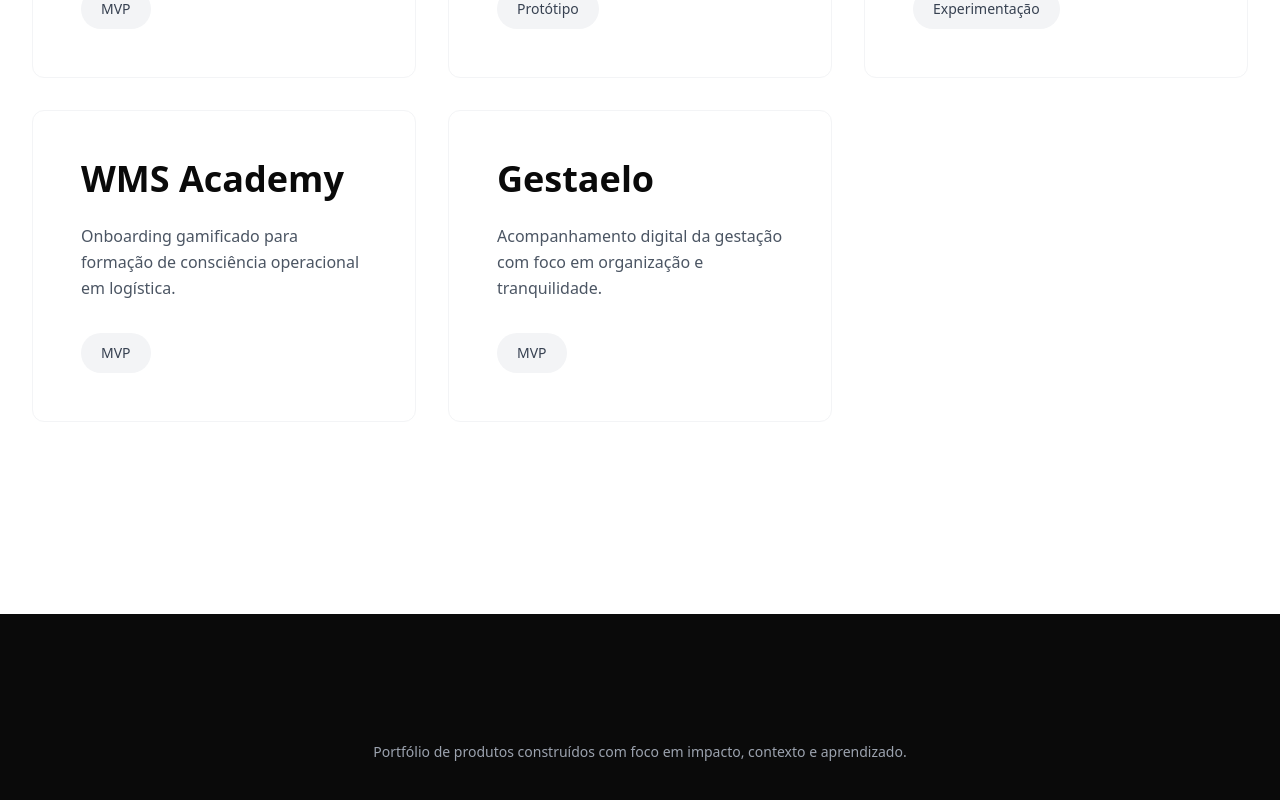
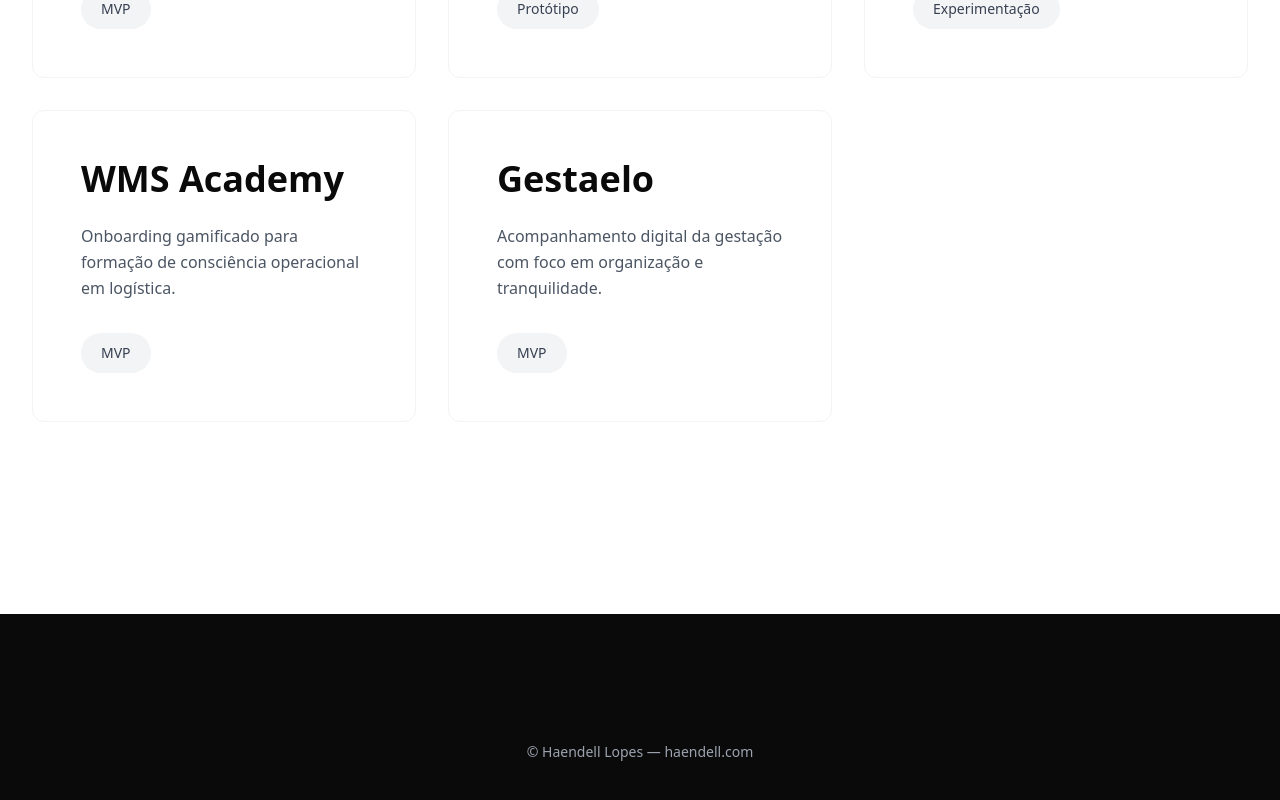
Before and after one commit to haendelllopes/portfolio-hndll, a Next.js app: page / in a window 1280 px wide. Shown: the part 2763-3563 px from the top of the page. Built offline with nearby package versions, Linux system fonts and the light colour scheme.

Commit message:
feat: atualizar texto do footer com copyright e site

```diff
--- a/src/components/Footer.tsx
+++ b/src/components/Footer.tsx
@@ -4,7 +4,7 @@ export default function Footer() {
       <div className="container mx-auto px-4">
         <div className="text-center text-sm text-gray-400">
           <p>
-            Portfólio de produtos construídos com foco em impacto, contexto e aprendizado.
+            © Haendell Lopes — haendell.com
           </p>
         </div>
       </div>
```
